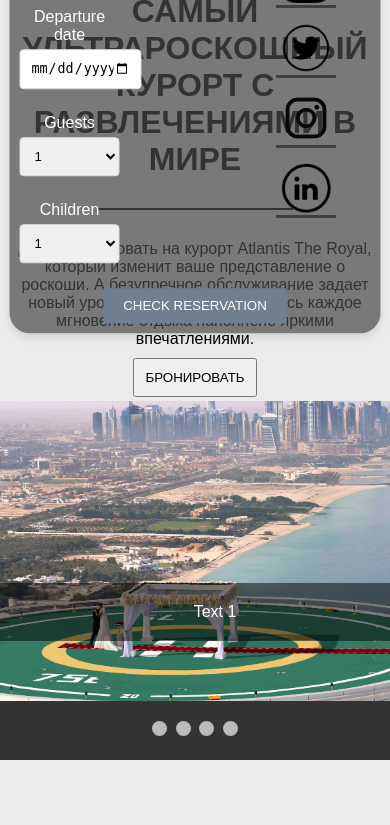
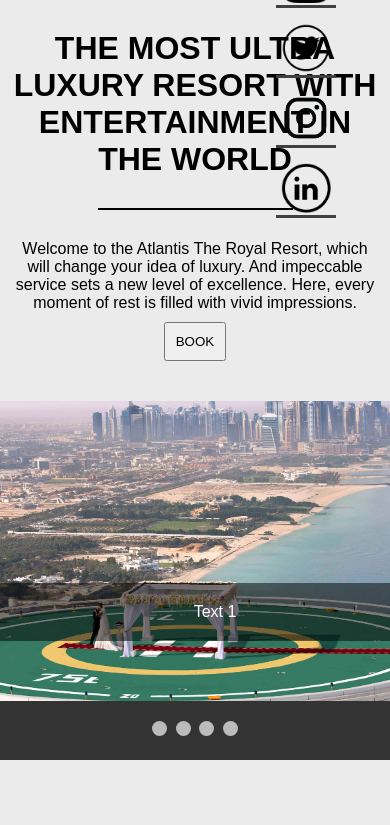
Before and after one commit to Fruerdd/WebMain, a PHP site: page / in a window 390 px wide. Shown: the part 334-1159 px from the top of the page. Run offline with PHP 8.4, Linux system fonts and the light colour scheme.

Commit message:
Form disable

```diff
--- a/css/style.css
+++ b/css/style.css
@@ -120,9 +120,31 @@
     color: black;
 }
 
+#reservation {
+    padding: 10px 20px;
+    background-color: #007BFF;
+    color: white;
+    border: none;
+    border-radius: 5px;
+    font-size: 16px;
+    cursor: pointer;
+    display: none;
+}
+
+@media (max-width: 800px) {
+    .form-container {
+        display: none;
+    }
+    #reservation {
+        display: block;
+        z-index: 10;
+    }
+}
+
+
 .form-container {
     font-family: 'Arial', sans-serif;
-    background-color: rgba(255, 255, 255, 0.4); /* Белый фон с небольшой прозрачностью */
+    background-color: rgba(255, 255, 255, 0.4);
     padding: 20px;
     border-radius: 20px;
     box-shadow: 0 4px 8px rgba(0, 0, 0, 0.1);
--- a/index.php
+++ b/index.php
@@ -16,15 +16,16 @@
         <li><a class="active" href="#">Home</a></li>
         <li><a href="#">Rooms</a></li>
         <li><a href="#">FAQ</a></li>
-        <li style="float:right"><a class="account" href="#">Account</a></li>
+        <li style="float:right"><a class="account" href="login.html">Account</a></li>
         <li style="float:right"><a><button class="wrapper" id="themeToggle">Theme</button></a></li>
 </ul>
 <div class="header">
+    <button id="reservation" style="display: none;">Reservation</button>
     <div class="video">
         <video class="backgroundVideo" src="images/background.MP4" autoplay muted loop></video>
     </div>
     <div class="form-container">
-        <h2>Сделать Вашу Резервацию</h2>
+        <h2>Make your reservation</h2>
         <form action="/submit-reservation" method="post">
             <div class="form-group">
                 <label for="check-in">Arrival date</label>
@@ -108,10 +109,10 @@
     </div>
 </div>
 <div class="container">
-    <h1 class="title">САМЫЙ УЛЬТРАРОСКОШНЫЙ КУРОРТ С РАЗВЛЕЧЕНИЯМИ В МИРЕ</h1>
+    <h1 class="title">THE MOST ULTRA LUXURY RESORT WITH ENTERTAINMENT IN THE WORLD</h1>
     <div class="line"></div>
-    <p class="subtitle">Добро пожаловать на курорт Atlantis The Royal, который изменит ваше представление о роскоши. А безупречное обслуживание задает новый уровень совершенства. Здесь каждое мгновение отдыха наполнено яркими впечатлениями.</p>
-    <button class="button">БРОНИРОВАТЬ</button>
+    <p class="subtitle">Welcome to the Atlantis The Royal Resort, which will change your idea of luxury. And impeccable service sets a new level of excellence. Here, every moment of rest is filled with vivid impressions.</p>
+    <button class="button">BOOK</button>
 </div>
 
 <div class="slider">
```
